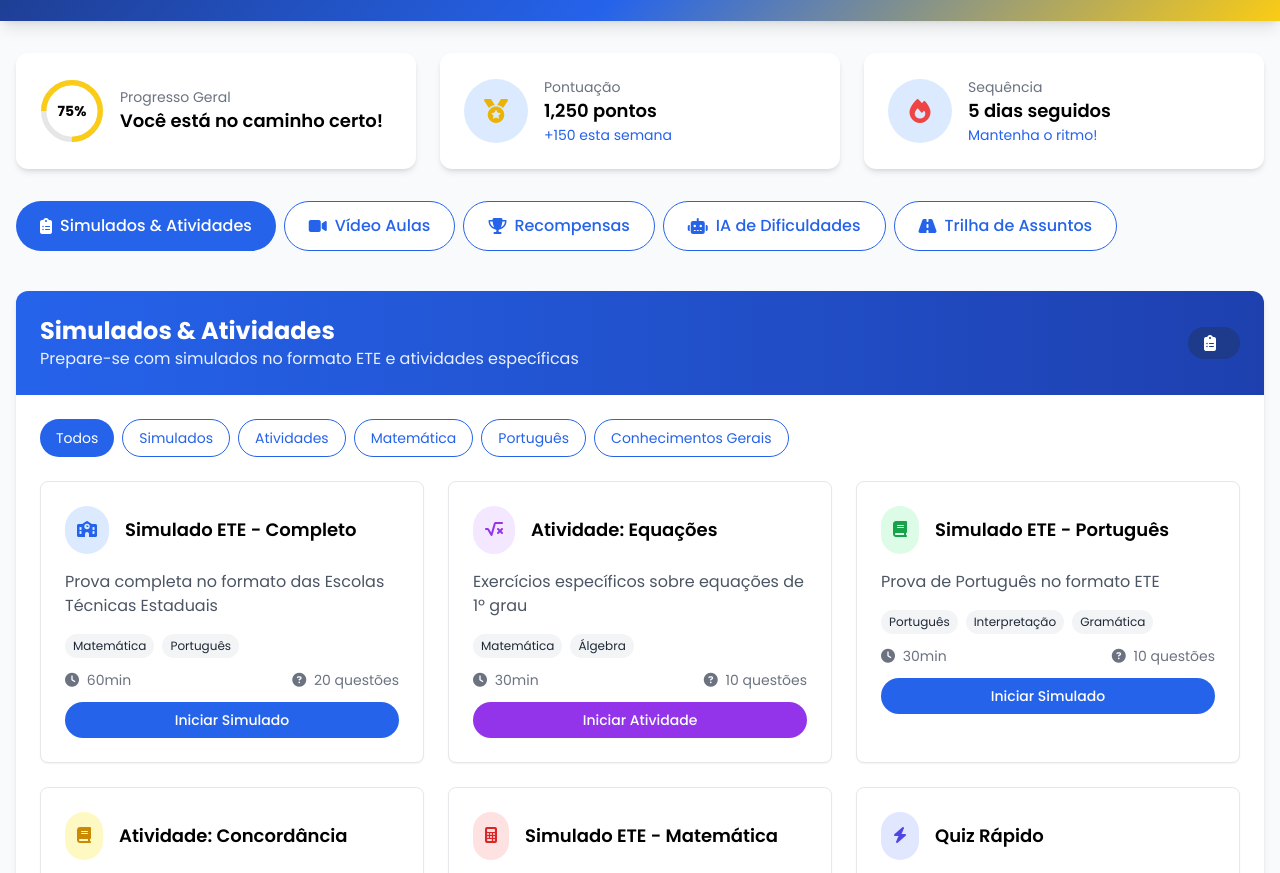
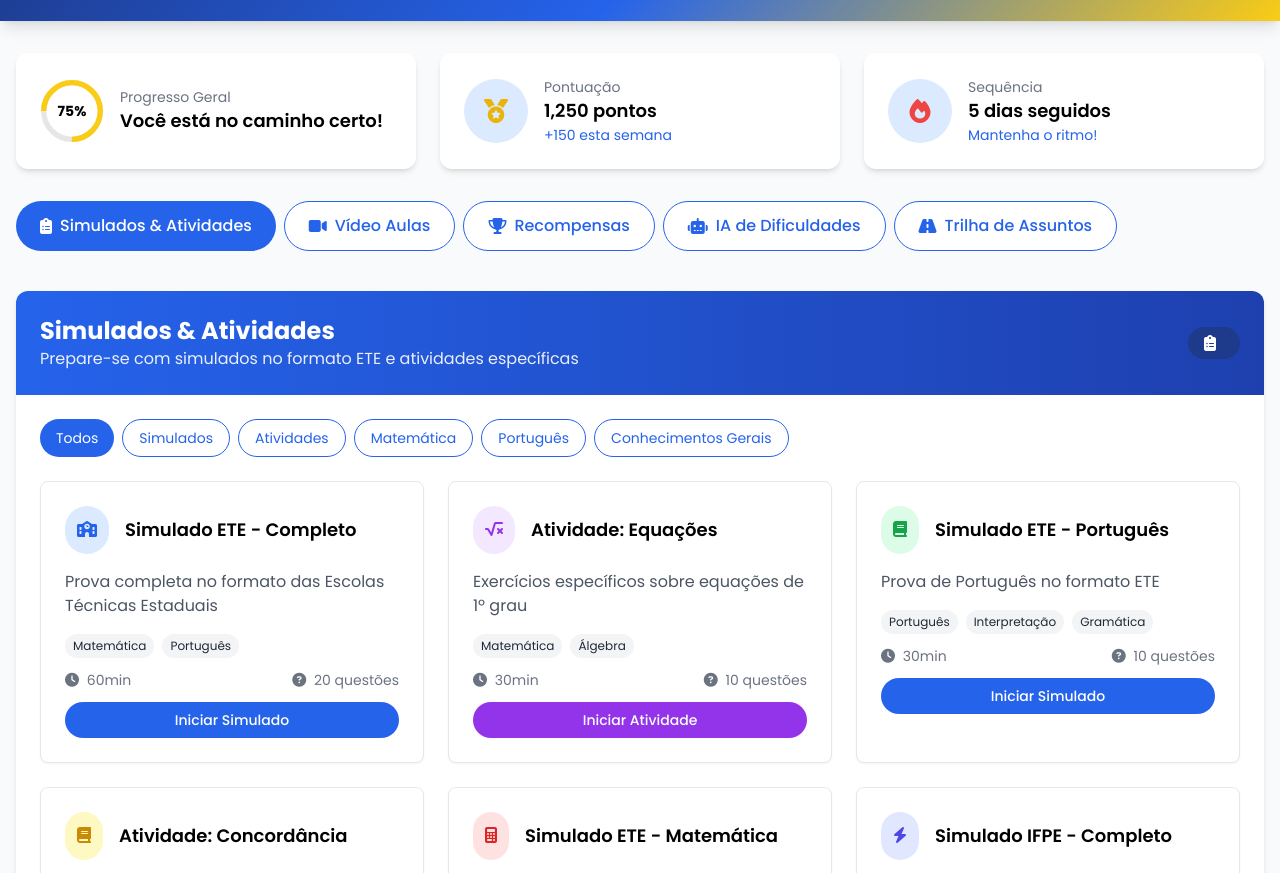
Before and after one commit to Joaquim1402/STARTEC, a plain HTML site: page index.html in a window 1280 px wide. Shown: the part 75-948 px from the top of the page. Drawn offline with nearby package versions, Linux system fonts and the light colour scheme.

Commit message:
Update index.html

```diff
--- a/index.html
+++ b/index.html
@@ -303,7 +303,7 @@
                                 <div class="bg-indigo-100 p-3 rounded-full mr-4">
                                     <i class="fas fa-bolt text-indigo-600"></i>
                                 </div>
-                                <h3 class="font-semibold text-lg">Quiz Rápido</h3>
+                                <h3 class="font-semibold text-lg">Simulado IFPE - Completo</h3>
                             </div>
                             <p class="text-gray-600 mb-4">Teste rápido de conhecimentos em Matemática e Português</p>
                             <div class="flex flex-wrap gap-2 mb-3">
```
